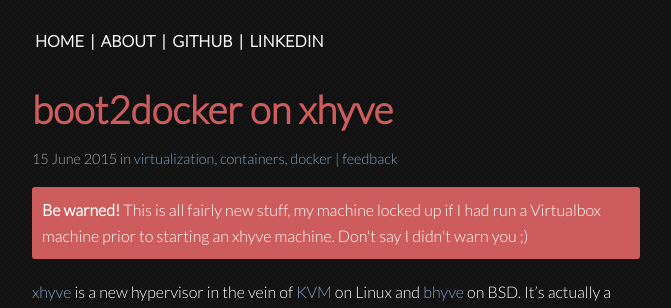
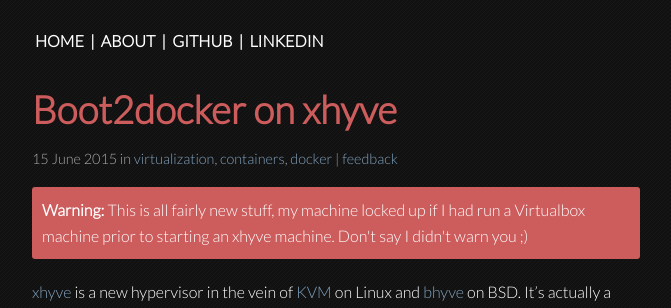
Before and after one commit to simonvanderveldt/simonvanderveldt.nl, a Jekyll site: the page built from _posts/2015-06-15-boot2docker-on-xhyve.md, in a window 1280 px wide and 900 px high. Shown: the top 308 px of the window, without its empty margins (304-975 px from the left). Built offline with Jekyll 4.4.1, drawn with Linux system fonts in a browser that asks for light colours; Markdown is read by kramdown in place of the engine named in the settings.

Commit message:
Fix formatting in boot2docker on xhyve post

```diff
--- a/_posts/2015-06-15-boot2docker-on-xhyve.md
+++ b/_posts/2015-06-15-boot2docker-on-xhyve.md
@@ -1,11 +1,11 @@
 ---
-title: boot2docker on xhyve
+title: Boot2docker on xhyve
 tags: virtualization containers docker
 css: code.css
 ---
 
 <div class="alert alert-warning" role="alert">
-    <strong>Be warned!</strong> This is all fairly new stuff, my machine locked up if I had run a Virtualbox machine prior to starting an xhyve machine. Don't say I didn't warn you ;)
+    <strong>Warning:</strong> This is all fairly new stuff, my machine locked up if I had run a Virtualbox machine prior to starting an xhyve machine. Don't say I didn't warn you ;)
 </div>
 [xhyve](https://github.com/mist64/xhyve) is a new hypervisor in the vein of [KVM](http://www.linux-kvm.org) on Linux and [bhyve](http://bhyve.org) on BSD. It's actually a [port](https://github.com/mist64/xhyve#what-is-bhyve) of BSD's bhyve to OS X.
 It's more similar to KVM than to Virtualbox in that it's minimal and commandline only which makes it a good fit for an always running virtual machine like boot2docker on OS X.
```
